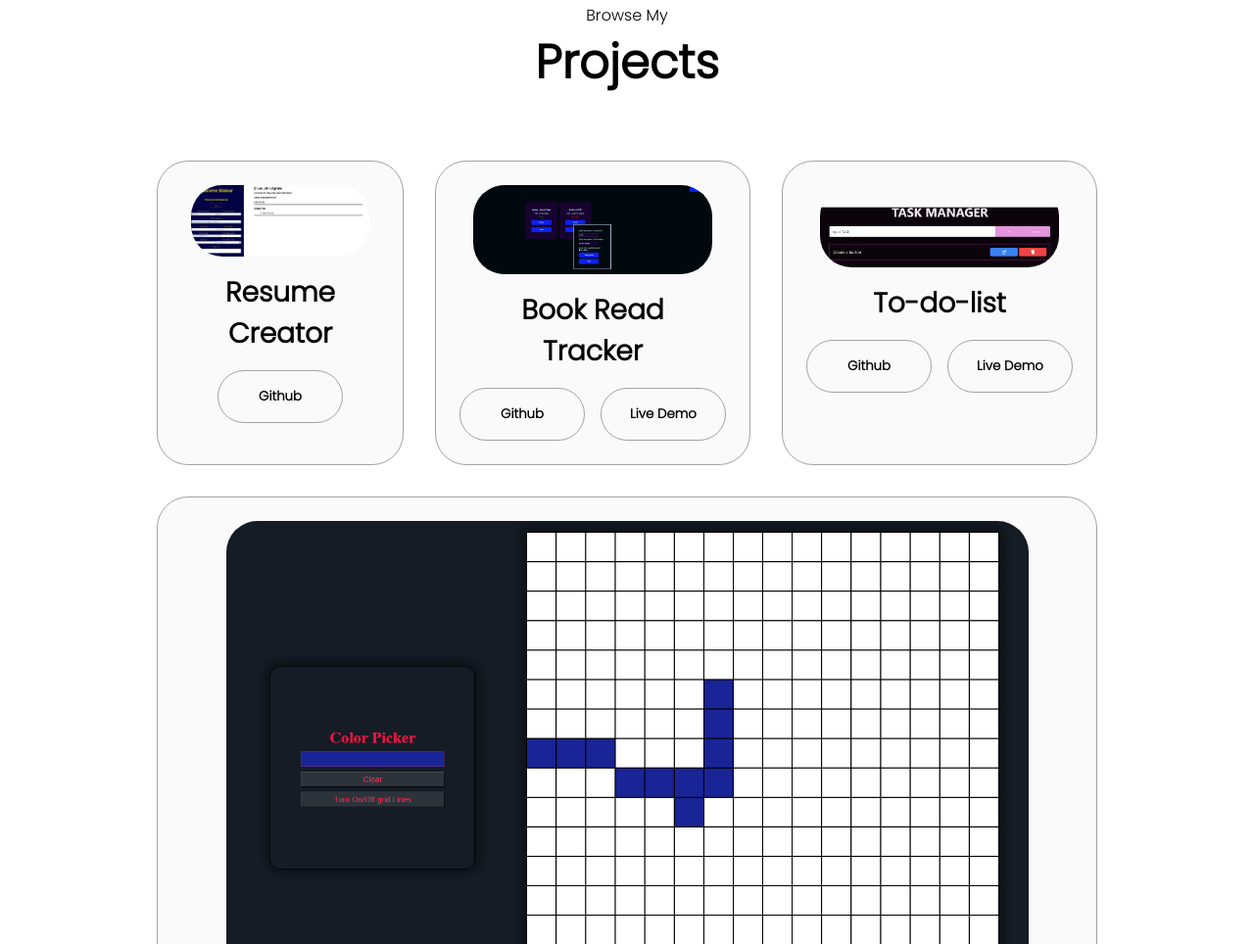
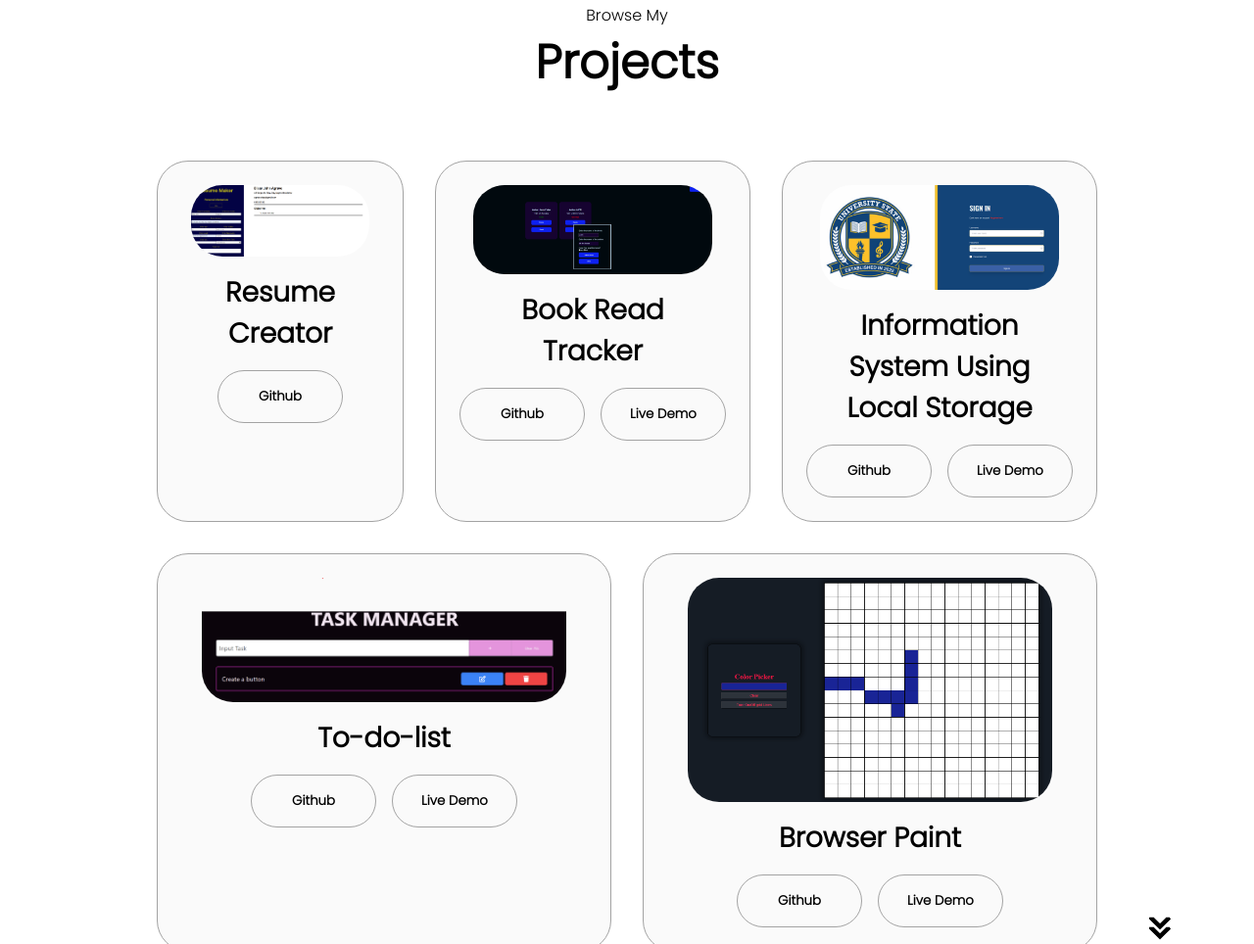
Before and after one commit to Eagrave/Portfolio, a plain HTML site: page index.html in a window 1280 px wide. Shown: the part 2461-3425 px from the top of the page at 98% size. Drawn offline with Linux system fonts and the light colour scheme.

Commit message:
Update index.html

```diff
--- a/index.html
+++ b/index.html
@@ -181,6 +181,16 @@
                     <button class="btn btn-color-2 project-btn" onclick="location.href='https://eagrave.github.io/Book-Read/'">Live Demo</button>
                 </div>
             </div>
+                   <div class="details-containers color-container">
+                <div class="article-container">
+                    <img src="./Info.png" alt="project 2" class="project-img">
+                </div>
+                <h2 class="experience-sub-title project-title">Information System Using Local Storage</h2>
+                <div class="btn-container">
+                    <button class="btn btn-color-2 project-btn" onclick="location.href='https://github.com/Eagrave/Resume-creator'">Github</button>
+                    <button class="btn btn-color-2 project-btn" onclick="location.href='https://eagrave.github.io/Book-Read/'">Live Demo</button>
+                </div>
+            </div>
                  <div class="details-containers color-container">
                 <div class="article-container">
                     <img src="./CRUD.png" alt="project 2" class="project-img">
```
